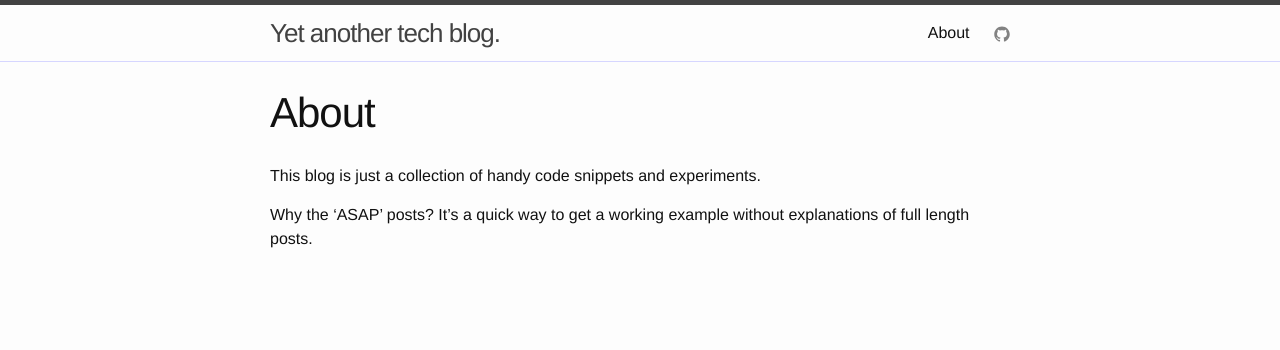
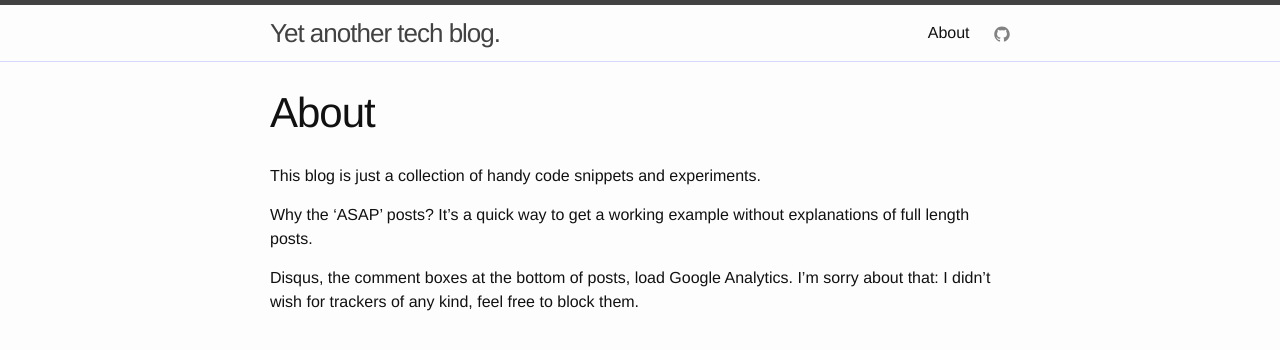
Before and after one commit to alan-mushi/alan-mushi.github.io, a Jekyll site: the page built from about.md, in a window 1280 px wide. Shown: the top 350 px of the page. Built offline with Jekyll 4.4.1, drawn with Linux system fonts in a browser that asks for light colours.

Commit message:
Add a tracker notice in /about/

```diff
--- a/about.md
+++ b/about.md
@@ -7,3 +7,5 @@ permalink: /about/
 This blog is just a collection of handy code snippets and experiments.
 
 Why the 'ASAP' posts? It's a quick way to get a working example without explanations of full length posts.
+
+Disqus, the comment boxes at the bottom of posts, load Google Analytics. I'm sorry about that: I didn't wish for trackers of any kind, feel free to block them.
```
